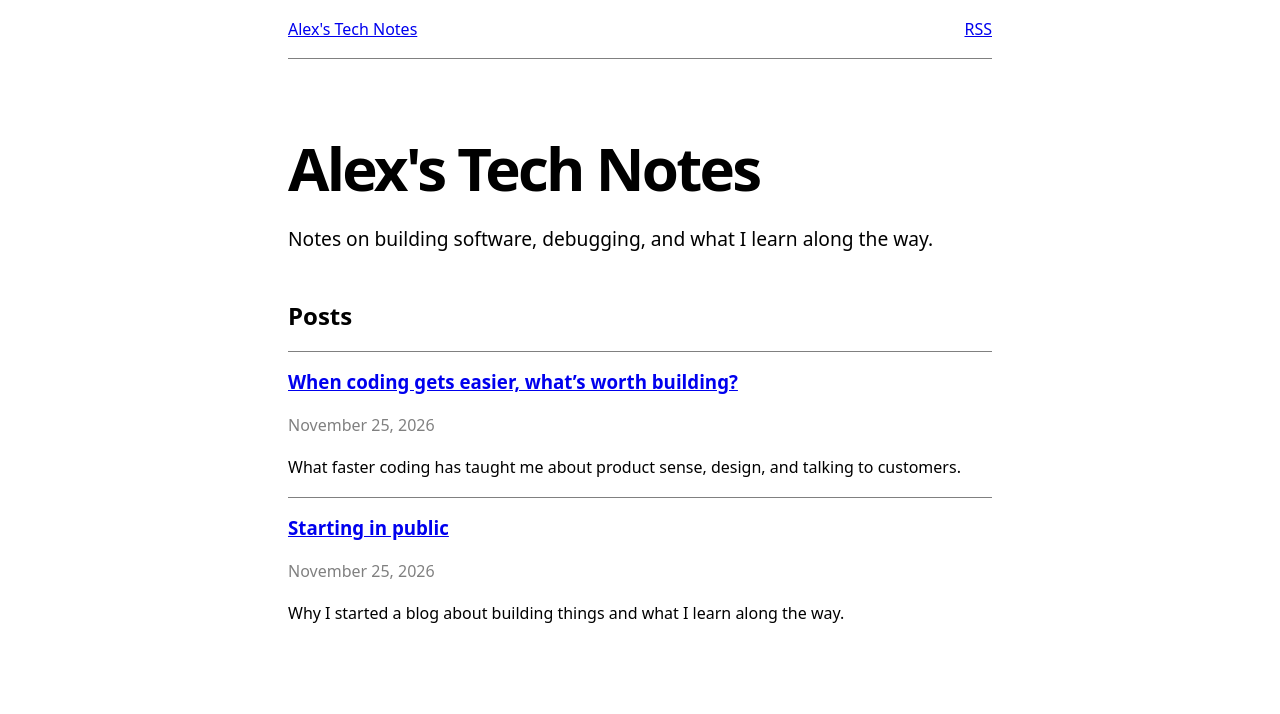
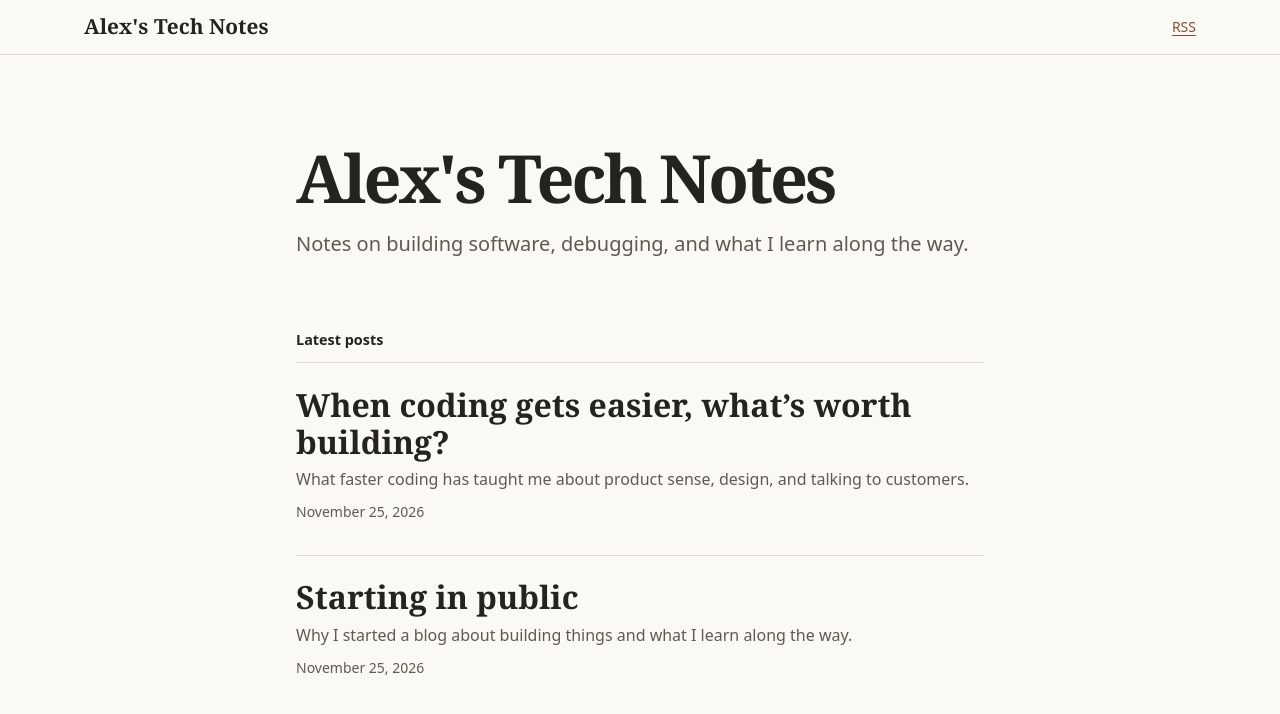
Before and after one commit to alexkimrow/tech-blog, a Jekyll site: the page built from index.html, in a window 1280 px wide. Shown: the top 714 px of the page. Built offline with Jekyll 4.4.1, drawn with Linux system fonts in a browser that asks for light colours.

Commit message:
Give tech blog an editorial layout

```diff
--- a/_layouts/default.html
+++ b/_layouts/default.html
@@ -10,7 +10,10 @@
 {% feed_meta %}
 </head>
 <body>
-<header><a href="{{ '/' | relative_url }}">{{ site.title | escape }}</a><nav aria-label="Blog"><a href="{{ '/feed.xml' | relative_url }}">RSS</a></nav></header>
+<header class="masthead"><div class="masthead-inner">
+<a class="wordmark" href="{{ '/' | relative_url }}">{{ site.title | escape }}</a>
+<nav aria-label="Blog"><a href="{{ '/feed.xml' | relative_url }}">RSS</a></nav>
+</div></header>
 <main>{{ content }}</main>
 </body>
 </html>
--- a/index.html
+++ b/index.html
@@ -1,15 +1,17 @@
 ---
 layout: default
 ---
+<div class="intro">
 <h1>{{ site.title | escape }}</h1>
-<p class="intro">{{ site.description | escape }}</p>
-<section aria-labelledby="posts">
-<h2 id="posts">Posts</h2>
+<p>{{ site.description | escape }}</p>
+</div>
+<section class="post-list" aria-labelledby="posts">
+<h2 id="posts">Latest posts</h2>
 {% for post in site.posts %}
 <article>
 <h3><a href="{{ post.url | relative_url }}">{{ post.title | escape }}</a></h3>
-<p class="muted"><time datetime="{{ post.date | date_to_xmlschema }}">{{ post.date | date: "%B %-d, %Y" }}</time></p>
 {% if post.description %}<p>{{ post.description | escape }}</p>{% endif %}
+<p class="meta"><time datetime="{{ post.date | date_to_xmlschema }}">{{ post.date | date: "%B %-d, %Y" }}</time></p>
 </article>
 {% else %}
 <p>No posts yet.</p>
--- a/style.css
+++ b/style.css
@@ -1,11 +1,53 @@
-:root { color-scheme: light dark; font: 100%/1.65 system-ui, sans-serif; }
-body { max-width: 44rem; margin: auto; padding: 0 1.25rem 4rem; }
-header { display: flex; justify-content: space-between; gap: 1rem; padding: 1rem 0; border-bottom: 1px solid GrayText; }
-main { padding-top: 2rem; }
-h1, h2, h3 { line-height: 1.2; }
-h1 { font-size: clamp(2.3rem, 7vw, 3.75rem); letter-spacing: -.045em; margin-bottom: .5rem; }
-.intro { font-size: 1.2rem; margin-bottom: 3rem; }
-.muted { color: GrayText; }
-section article { border-top: 1px solid GrayText; margin-top: 1rem; }
-pre { overflow: auto; padding: 1rem; background: color-mix(in srgb, CanvasText 8%, Canvas); }
+:root {
+  color-scheme: light dark;
+  --paper: #fbf9f5;
+  --ink: #25231f;
+  --muted: #5f5a51;
+  --rule: #dcd6cc;
+  --accent: #815133;
+  --serif: Georgia, "Times New Roman", serif;
+}
+
+@media (prefers-color-scheme: dark) {
+  :root {
+    --paper: #201e1b;
+    --ink: #f1ebe0;
+    --muted: #c0b6a7;
+    --rule: #4b453d;
+    --accent: #e1ad87;
+  }
+}
+
+* { box-sizing: border-box; }
+body { margin: 0; background: var(--paper); color: var(--ink); font: 1rem/1.6 system-ui, sans-serif; }
+a { color: var(--accent); text-underline-offset: .2em; }
+a:focus-visible { outline: 2px solid var(--accent); outline-offset: 4px; }
+.masthead { border-bottom: 1px solid var(--rule); }
+.masthead-inner {
+  display: flex;
+  align-items: center;
+  justify-content: space-between;
+  gap: 1rem;
+  max-width: 72rem;
+  margin: auto;
+  padding: .9rem 1.25rem;
+}
+.wordmark { color: var(--ink); font: bold 1.3rem/1.2 var(--serif); text-decoration: none; }
+.masthead nav { font-size: .875rem; }
+main { width: min(100% - 2.5rem, 43rem); margin: auto; padding: clamp(2.5rem, 8vw, 5.5rem) 0 5rem; }
+h1, h2, h3 { line-height: 1.12; }
+h1 { font: 700 clamp(2.5rem, 7vw, 4.15rem)/1.05 var(--serif); letter-spacing: -.045em; margin: 0 0 1rem; }
+.intro { margin-bottom: clamp(2.75rem, 7vw, 4.5rem); }
+.intro p, .deck { color: var(--muted); font-size: clamp(1.05rem, 3vw, 1.25rem); margin: 0; }
+.post-list h2 { font-size: .9rem; margin: 0 0 .85rem; }
+.post-list article { border-top: 1px solid var(--rule); padding: 1.4rem 0; }
+.post-list h3 { font: 700 clamp(1.5rem, 4vw, 2rem)/1.16 var(--serif); margin: 0 0 .45rem; }
+.post-list h3 a { color: inherit; text-decoration: none; }
+.post-list h3 a:hover { text-decoration: underline; }
+.post-list p { color: var(--muted); margin: 0 0 .55rem; }
+.meta { color: var(--muted); font-size: .875rem; }
+.story .meta { margin: 1.35rem 0 0; padding-bottom: 1.4rem; border-bottom: 1px solid var(--rule); }
+.prose { font: clamp(1.14rem, 2.6vw, 1.28rem)/1.72 var(--serif); overflow-wrap: anywhere; }
+.prose p { margin: 1.45em 0; }
+.prose pre { overflow: auto; padding: 1rem; background: color-mix(in srgb, var(--ink) 7%, var(--paper)); font-size: .85em; }
 img { max-width: 100%; height: auto; }
```
Also changed, not shown: _layouts/post.html (+5 -2 lines).
